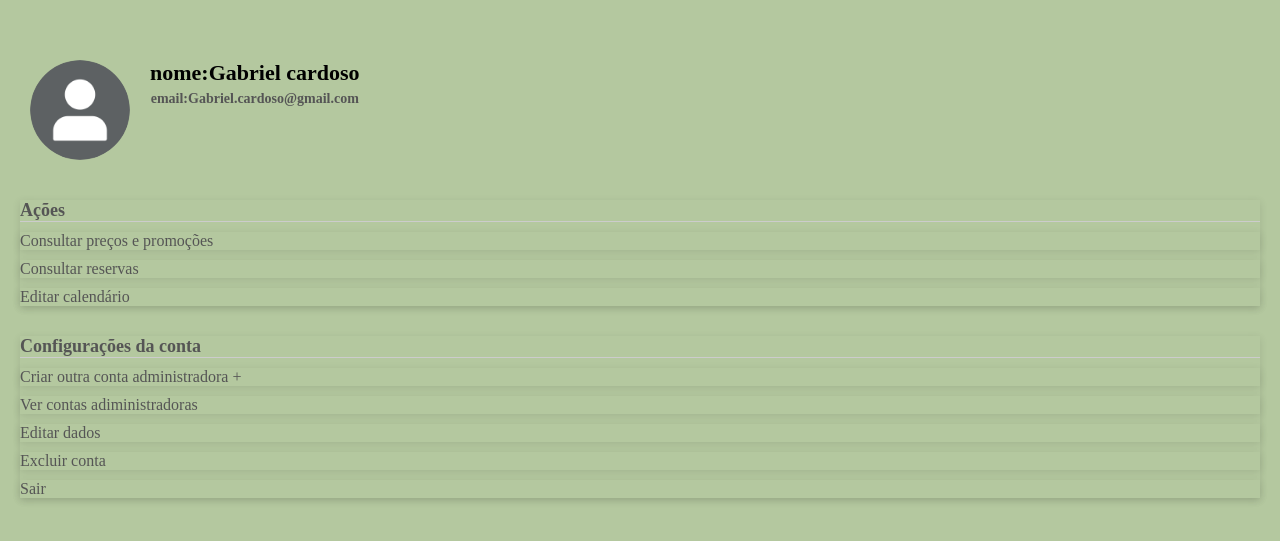
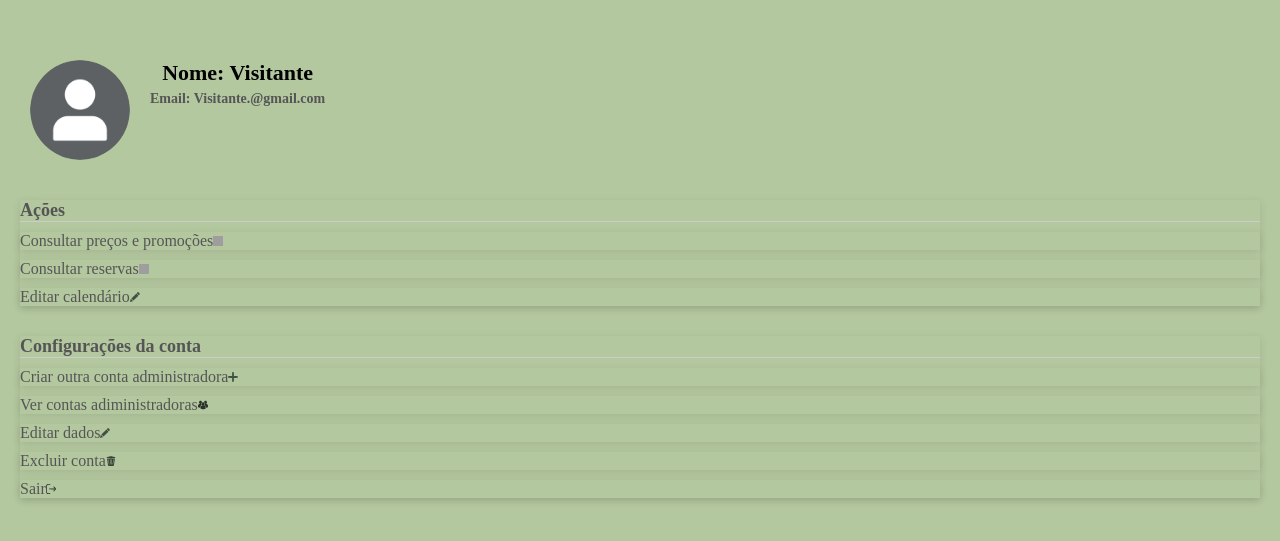
Before and after one commit to juzynha/Chale, a PHP site: page /views/pages/contadimin.php in a window 1280 px wide. Shown: the part 96-637 px from the top of the page. Run offline with PHP 8.4, Linux system fonts and the light colour scheme; data comes from the database, SQL or seed files in the repository; some web fonts are replaced; grey boxes are pictures that could not be loaded.

Commit message:
continuidade da pagina de conta do admin

```diff
--- a/views/pages/contadimin.php
+++ b/views/pages/contadimin.php
@@ -10,27 +10,27 @@ require_once __DIR__ . '/../layouts/header.php';
     <div class="adimin">
         <img src="/chale/public/assets/img-perfil.png" alt="avatar do adimin" width="100"   height="100">
         <div>
-<h2> nome:Gabriel cardoso <h2>
-<h3> email:Gabriel.cardoso@gmail.com <h3>
+<h2> Nome: <?php  echo htmlspecialchars($_SESSION['nome'] ?? 'Visitante')?></h3><h2>
+<h3> Email: <?php  echo htmlspecialchars($_SESSION['email'] ?? 'Visitante.@gmail.com')?> <h3>
     </div>
 </div>
 
 <div class="acoes">
     <h3> Ações </h3>
     <ul>
-        <li><a herf="#">Consultar preços e promoções<a/></li>
-        <li><a herf="#">Consultar reservas<a/></li>
-        <li><a herf="#">Editar calendário<a/></li>
+        <li><a herf="#">Consultar preços e promoções<a/><img src="/chale/public/assets/icons/icon-(verde).svg" class="icone"  width="10"   height="10"></li>
+        <li><a herf="#">Consultar reservas<a/><img src="/chale/public/assets/icons/icon-(verde).svg" class="icone"  width="10"   height="10"></li>
+        <li><a herf="#">Editar calendário<a/><img src="/chale/public/assets/icons/icon-editar(verde).svg" class="icone"  width="10"   height="10"></li>
     </ul>
 </div>
 <div class="confi-conta">
     <h3> Configurações da conta </h3>
     <ul>
-        <li><a herf="#">Criar outra conta administradora<a/>  +  </li>
-        <li><a herf="#">Ver contas adiministradoras<a/></li>
-        <li><a herf="#">Editar dados<a/></li>
-        <li><a herf="#">Excluir conta<a/></li>
-        <li><a herf="#">Sair<a/></li>
+        <li><a herf="#">Criar outra conta administradora<a/><img src="/chale/public/assets/icons/icon-adicionar.svg" class="icone"  width="10"   height="10"></li>
+        <li><a herf="#">Ver contas adiministradoras<a/><img src="/chale/public/assets/icons/icon-administradores.svg" class="icone"  width="10"   height="10"></li>
+        <li><a herf="#">Editar dados<a/><img src="/chale/public/assets/icons/icon-editar(verde).svg" class="icone"  width="10"   height="10"></li>
+        <li><a herf="#">Excluir conta<a/><img src="/chale/public/assets/icons/icon-lixeira(verde).svg" class="icone"  width="10"   height="10"></li>
+        <li><a herf="#">Sair<a/><img src="/chale/public/assets/icons/icon-logout.svg" class="icone"  width="10"   height="10"></li></li>
     </ul>
 </div>
 <?php
```
